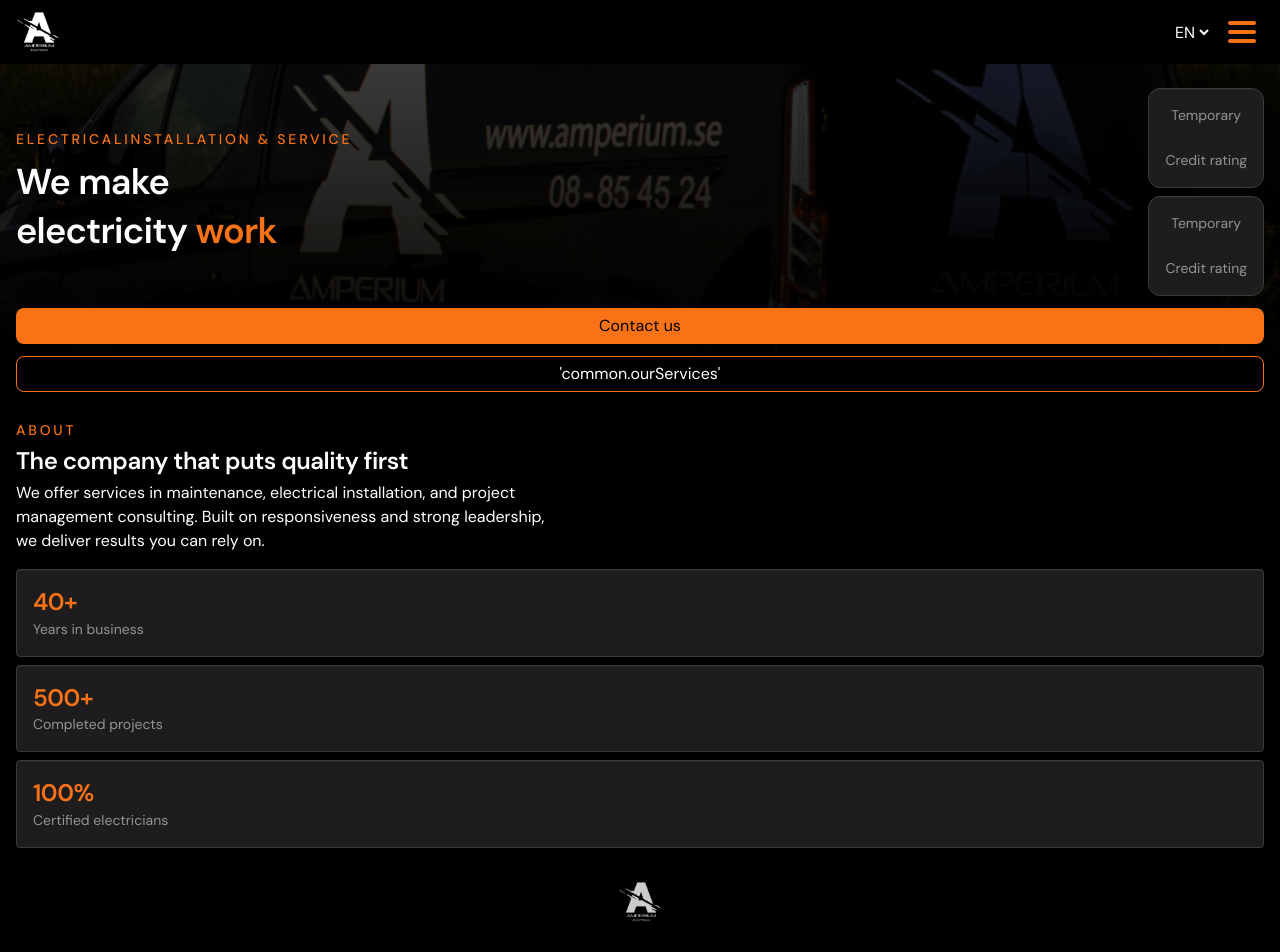
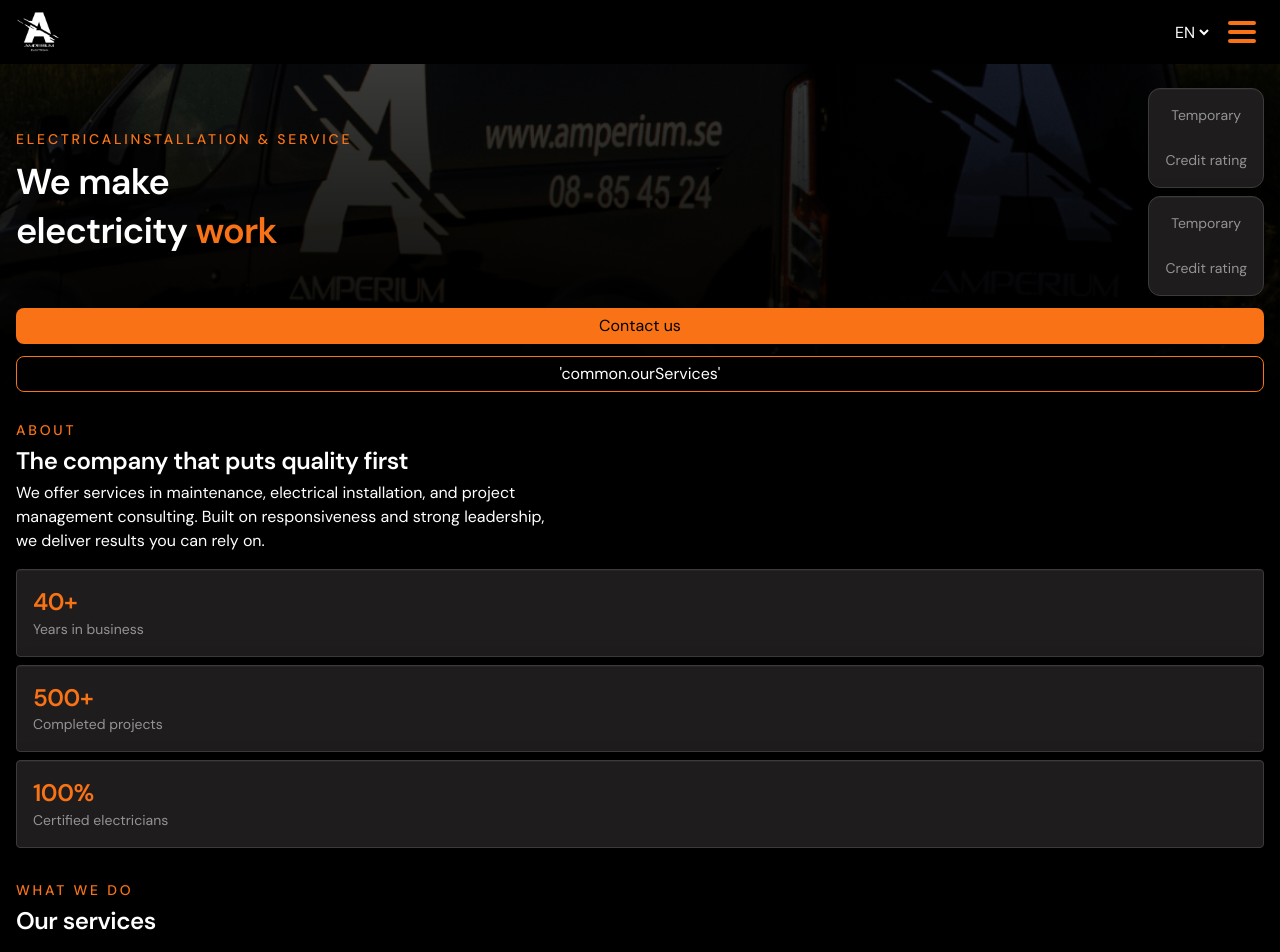
Before and after one commit to mikaelakihl/amperium, a React (Vite) app: page / in a window 1280 px wide. Shown: the top 952 px of the page. Built offline with nearby package versions, Linux system fonts and the light colour scheme.

Commit message:
feat: add ServicePreview component to Home page layout

```diff
--- a/src/pages/Home/index.tsx
+++ b/src/pages/Home/index.tsx
@@ -2,6 +2,7 @@
 import { Hero } from '../../components/Hero/Hero';
 import { Banner } from '../../components/Banner/Banner';
 import { AboutPreview } from '../../components/AboutPreview/AboutPreview';
+import { ServicePreview } from '../../components/ServicePreview/ServicePreview';
 
 export function Home() {
   const { t } = useTranslation();
@@ -11,6 +12,7 @@
       <Banner />
       <div className="container">
         <AboutPreview />
+        <ServicePreview />
       </div>
     </>
   );
```
